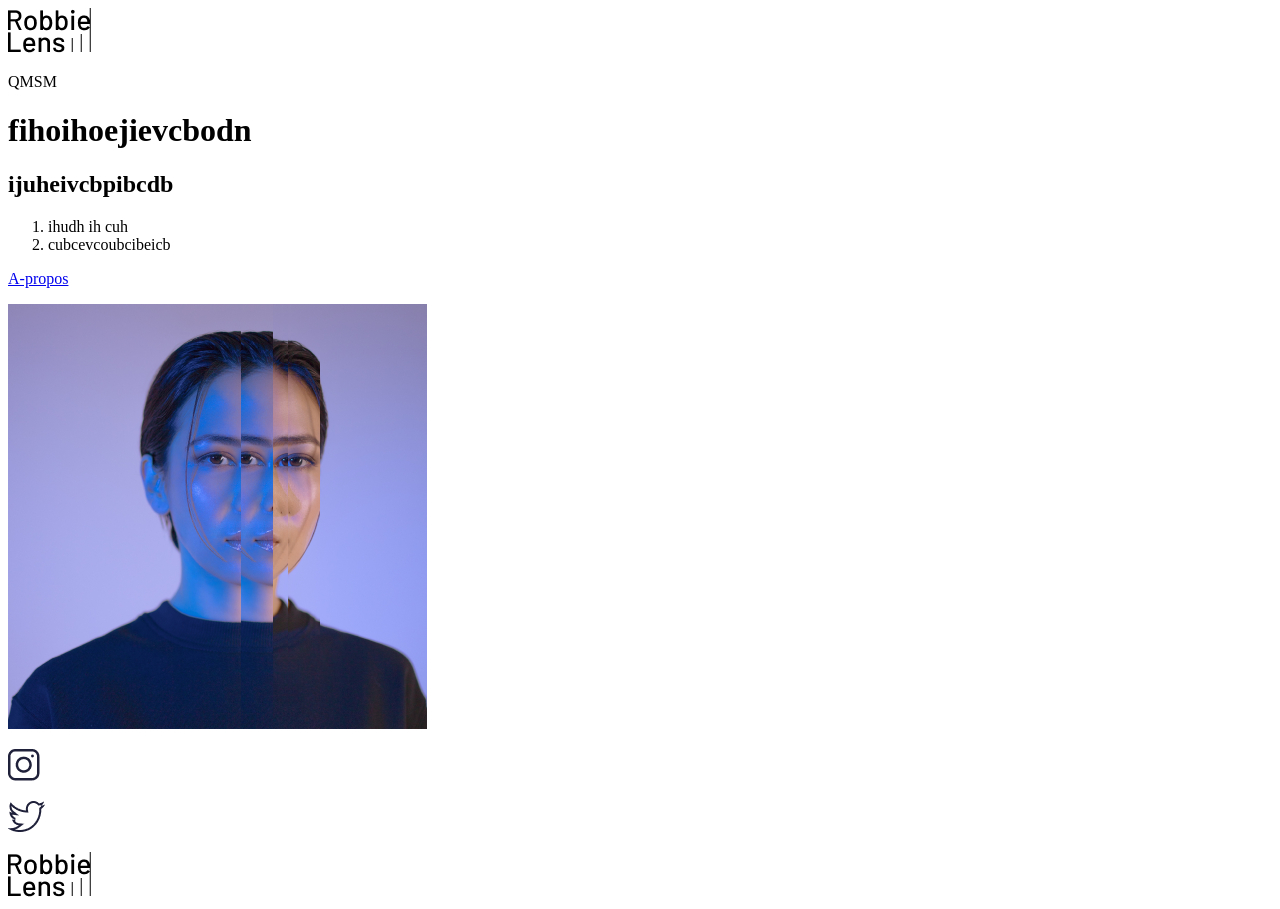
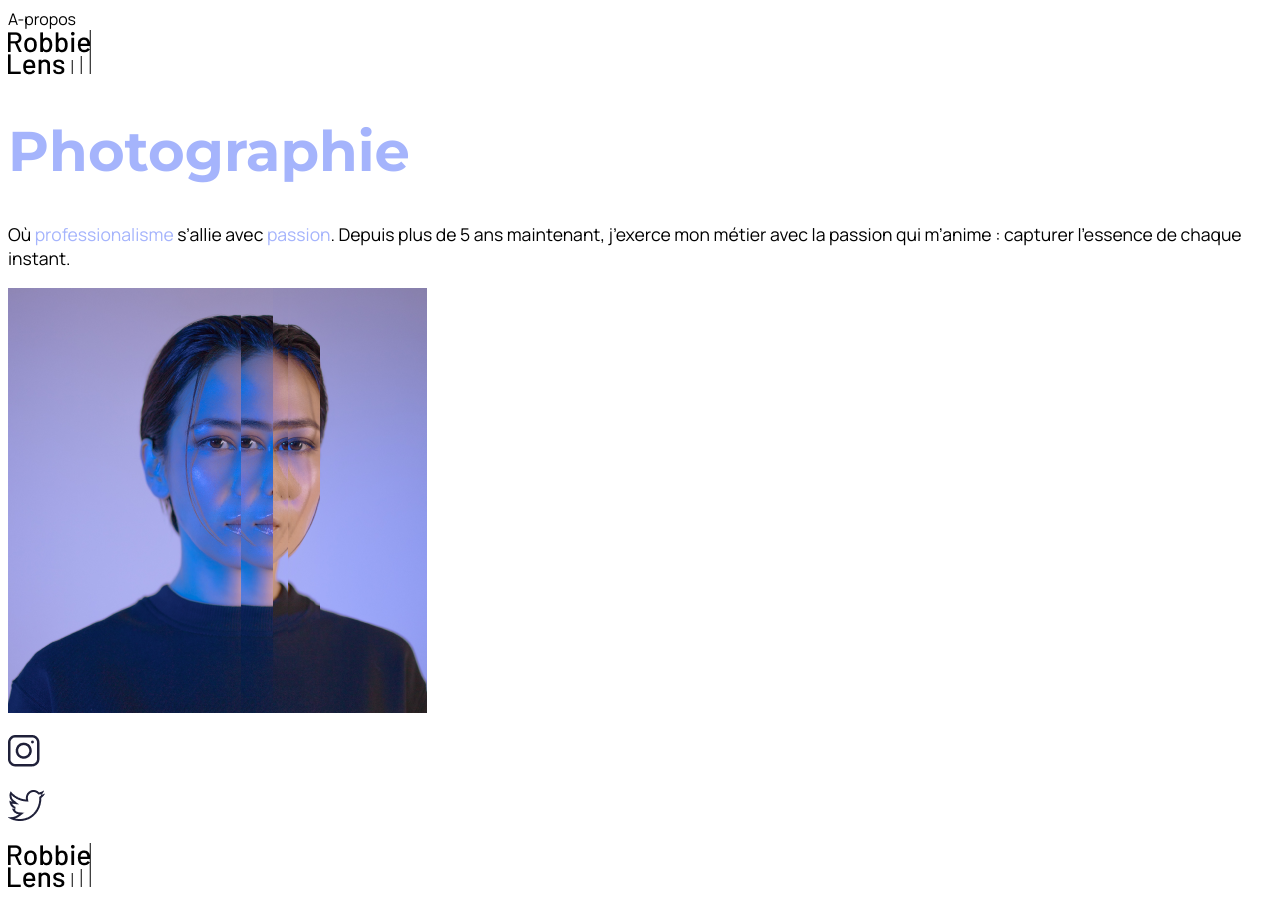
Before and after one commit to Yaly-creator/Page-web-1, a plain HTML site: page index.html in a window 1280 px wide. Drawn offline with Linux system fonts and the light colour scheme.

Commit message:
Ajout de mise en forme de texte avec css

```diff
--- a/index.html
+++ b/index.html
@@ -3,24 +3,32 @@
     <head>
         <meta charset="utf-8">
         <title>Accueil – Robbie Lens Photographie</title>
+        <link rel="stylesheet" href="style.css">
+        <div><a href="dossier_demo/a_propos.html">A-propos</a><br>
+        <img src="images/logo.png" alt ="C'est notre logo" title="Logo"/></div>
+        <link rel="preconnect" href="https://fonts.googleapis.com">
+
+        <!-- Ajouts de polices d'écriture depuis Google-Font (Montserrat et Manrope) -->
+        <link rel="preconnect" href="https://fonts.gstatic.com" crossorigin>
+        <link href="https://fonts.googleapis.com/css2?family=Montserrat:ital,wght@0,100..900;1,100..900&display=swap" rel="stylesheet">
+        <link rel="preconnect" href="https://fonts.googleapis.com">
+
+        <link rel="preconnect" href="https://fonts.gstatic.com" crossorigin>
+        <link href="https://fonts.googleapis.com/css2?family=Manrope:wght@200..800&family=Montserrat:ital,wght@0,100..900;1,100..900&display=swap" rel="stylesheet">
     </head>
     <body>
-        <img src="images/logo.png" alt ="C'est notre logo" title="Logo"/>
-        <p> QMSM </p>
-        <h1>  fihoihoejievcbodn</h1>
-        <h2> ijuheivcbpibcdb</h2>
-        <ol>
-            <li>ihudh ih cuh </li>
-            <li>cubcevcoubcibeicb</li>
 
-        </ol>
-        <a href="dossier_demo/a_propos.html">A-propos</a><br>
+
+        <h1>Photographie</h1>
+        <p>Où <span class="classe_1">professionalisme</span> s’allie avec <span class="classe_2">passion</span>. Depuis plus de 5 ans maintenant, j’exerce mon métier avec la passion
+        qui m’anime : capturer l’essence de chaque instant.</p>
 
         <p><img src="images/robbie-lens.png" alt="C'est une photo de Robbie Lens" title="Photo de Robbie Lens"/></p>
 
         <p><img src="images/instagram.png" alt="C'est un icone de instagram" title="Icone instagramme" /></p>
         <p><img src="images/twitter.png" alt="C'est un icone de twitter" title="Icone de twitter"/></p>
-        <img src="images/logo.png" alt ="C'est notre logo" title="Logo"/>
+        <div><img src="images/logo.png" alt ="C'est notre logo" title="Logo"/></div>
+
         <!-- C'est le premier exo -->
     </body>
 </html>
--- /dev/null
+++ b/style.css
@@ -0,0 +1,28 @@
+a {
+    color:black;
+    text-decoration: none;
+    font-size: 1em;
+    font-family: "Manrope", sans-serif;
+}
+
+.classe_1,.classe_2 {
+
+    color:#A5B4FC ;
+}
+
+h1 {
+    font-size: 3.5em;
+    color: #A5B4FC;
+
+    font-family: "Montserrat", sans-serif;
+
+}
+p {
+    font-family: "Manrope", sans-serif;
+    font-size: 1.1em;
+}
+
+ul {
+    font-size: 1em;
+    font-family: "Manrope", sans-serif;
+}
```
Also changed, not shown: dossier_demo/a_propos.html (+10 -3 lines).
